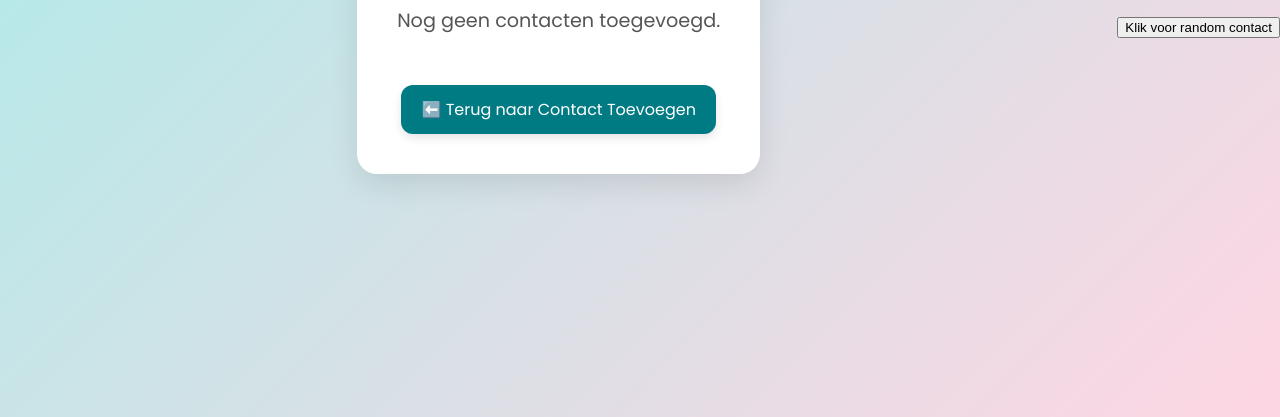
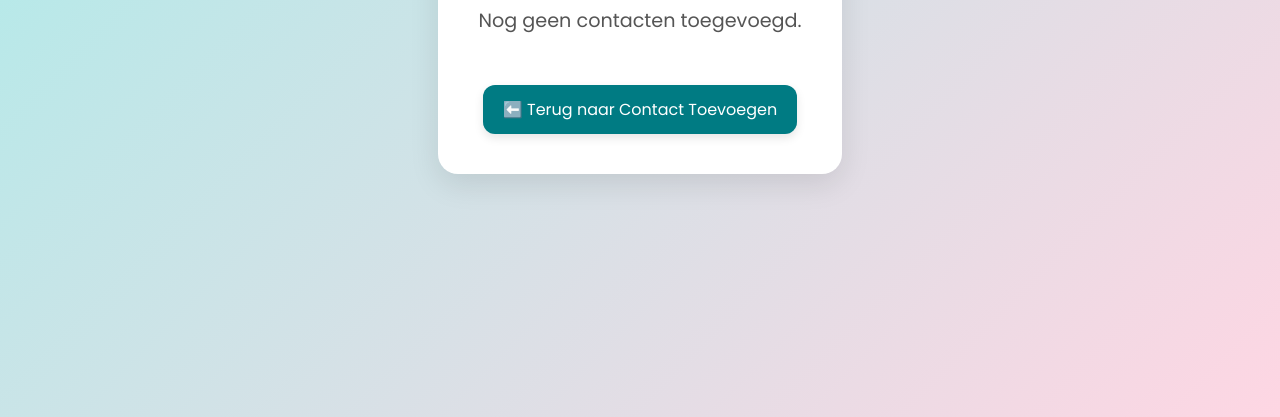
Before and after one commit to martijntjee/contact-app, a plain HTML site: page public/contacts/index.html in a window 1280 px wide. Shown: the part 383-800 px from the top of the page. Drawn offline with Linux system fonts and the light colour scheme.

Commit message:
schudfunctie

```diff
--- a/public/contacts/index.html
+++ b/public/contacts/index.html
@@ -8,6 +8,7 @@
     <link href="https://fonts.googleapis.com/css2?family=Poppins:wght@400;600&display=swap" rel="stylesheet">
     <link rel="stylesheet" href="../css/contacts.css">
     <script src="../roulette/schud.js"></script>
+    <link rel="manifest" href="../manifest.json">
 </head>
 
 <body>
--- a/public/roulette/schud.js
+++ b/public/roulette/schud.js
@@ -39,7 +39,7 @@ function initShakeDetection() {
 
     function startShakeDetection() {
         let lastX = null, lastY = null, lastZ = null;
-        const threshold = 15; // Hoger = minder gevoelig
+        const threshold = 10; // Hoger = minder gevoelig
 
         window.addEventListener("devicemotion", (event) => {
             const acceleration = event.accelerationIncludingGravity ||
@@ -84,24 +84,9 @@ function initShakeDetection() {
     }
 }
 
-// Voor demo-doeleinden - knop voor desktop
-function addManualShakeButton() {
-    if (!('ontouchstart' in window)) {
-        const btn = document.createElement('button');
-        btn.textContent = 'Klik voor random contact';
-        btn.style.marginTop = '20px';
-        btn.onclick = () => {
-            const randomContact = pickRandomContact();
-            showContact(randomContact);
-        };
-        document.body.appendChild(btn);
-    }
-}
-
 // Init
 document.addEventListener('DOMContentLoaded', () => {
     initShakeDetection();
-    addManualShakeButton();
 
     // Laat zien dat het werkt
     const initialContact = pickRandomContact();
```
Also changed, not shown: public/contacts/edit.html (+1 -0 lines), public/form.html (+1 -0 lines), public/index.html (+1 -0 lines), public/roulette/schud.html (+1 -0 lines), public/manifest.json.
